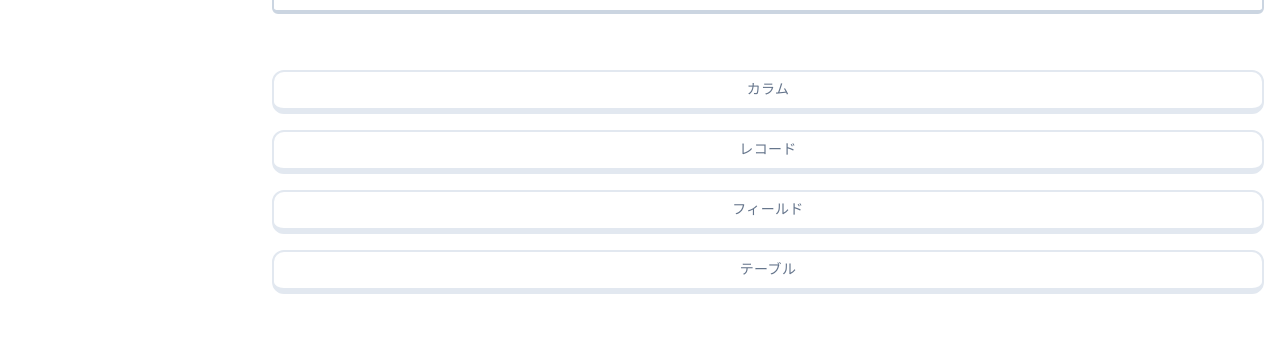
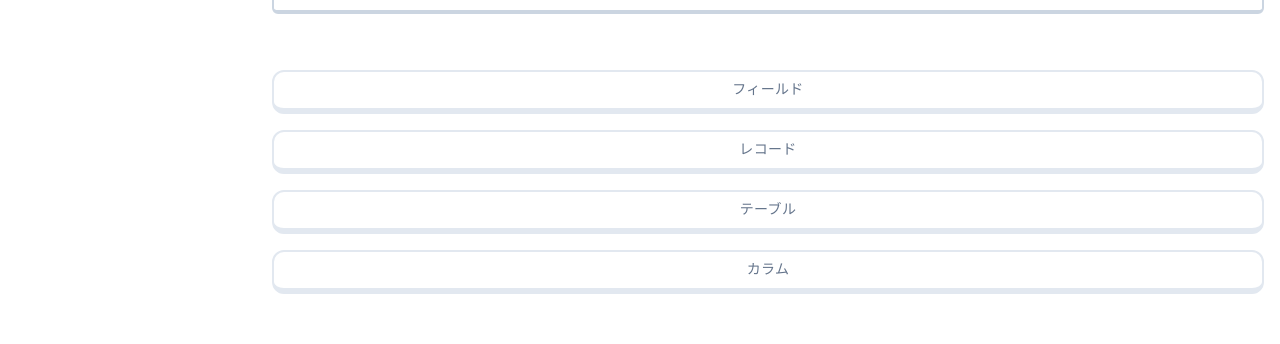
Before and after one commit to YujiTani/questory_prototype, a Next.js app: page /sql/stage/1 in a window 1280 px wide. Shown: the part 156-500 px from the top of the page. Built offline with nearby package versions, Linux system fonts and the light colour scheme.

Commit message:
解答を作成する処理をhooks化した

```diff
--- a/app/(main)/sql/(stage)/stage/[id]/page.tsx
+++ b/app/(main)/sql/(stage)/stage/[id]/page.tsx
@@ -11,6 +11,7 @@ import { reducer, initialState } from "@/app/hooks/stageReducer";
 import { usePageTransitionGuard } from "@/app/hooks/usePageTransitionGuard";
 import SuspenseBoundary from "@/components/common/suspenseBoundary";
 import { Skeleton } from "@/components/common/skeleton";
+import { useAnswerForSelectQuestion } from "@/app/hooks/createAnswers";
 
 export const runtime = "edge";
 
@@ -38,6 +39,8 @@ const StagePage = () => {
 const InnerStagePage = () => {
   const { id: stageId } = useParams<{ id: string }>();
   const [state, dispatch] = useReducer(reducer, initialState);
+  const answerForSelectQuestion = useAnswerForSelectQuestion;
+
   // 画面切り替え時に、確認を行う
   usePageTransitionGuard();
 
@@ -94,16 +97,6 @@ const InnerStagePage = () => {
     }
   }, [stageId, state.questionCount, setQuestions]);
 
-  // TODO: 回答作成処理はhooks化する
-  const answers = useMemo(() => {
-    const answer = state.currentQuestion?.answer ?? "";
-    const falseAnswers =
-      state.currentQuestion?.type === "sorting"
-        ? []
-        : state.currentQuestion?.falseAnswers;
-    return [answer, ...(falseAnswers ?? [])];
-  }, [state.currentQuestion]);
-
   // エラーが発生した場合の表示
   if (state.isError) {
     return (
@@ -113,8 +106,10 @@ const InnerStagePage = () => {
     );
   }
 
-  // TODO: 問題タイプが増えた場合、ユニオン型にする
-  const questionType = state.currentQuestion?.type === "select";
+  const answers =
+    state.currentQuestion?.type === "select"
+      ? answerForSelectQuestion(state.currentQuestion)
+      : [];
 
   const handleSelectedAnswer = (answer: string) => {
     dispatch({ type: "SET_STAGE_STATE", payload: "selected" });
@@ -154,7 +149,8 @@ const InnerStagePage = () => {
 
   // 解答で使用するコンポーネントを取得
   // TODO: 数が増えた場合、別ファイルに切り出す
-  const AnserField = questionType ? (
+  const AnserField =
+    state.currentQuestion?.type === "select" ? (
       <SelectAnswer
         answers={answers}
         handleClick={handleSelectedAnswer}
--- /dev/null
+++ b/app/hooks/createAnswers.ts
@@ -0,0 +1,16 @@
+import type { selectQuestion} from "@/data/questions";
+import { useRandomShuffle } from "./randomShuffle";
+
+export function useAnswerForSelectQuestion(question: selectQuestion) {
+  const shuffleAnswers = useRandomShuffle;
+
+  if (!question.answer) {
+    throw new Error("Answer is required");
+    return [];
+  }
+
+  const answer = question.answer;
+  const falseAnswers = question.falseAnswers;
+  const answers = [answer, ...falseAnswers];
+  return shuffleAnswers(answers);
+}
--- a/app/hooks/randomShuffle.ts
+++ b/app/hooks/randomShuffle.ts
@@ -1,5 +1,5 @@
 // 配列のランダム並び替え
-export default function randomShuffle(array: string[]) {
+export const useRandomShuffle = (array: string[]) => {
   for (const [index, num] of array.entries()) {
     const tempIndex = Math.floor(Math.random() * array.length);
     const tempNum = array[index];
```
Lines whose indentation alone changed are shown as unchanged.
